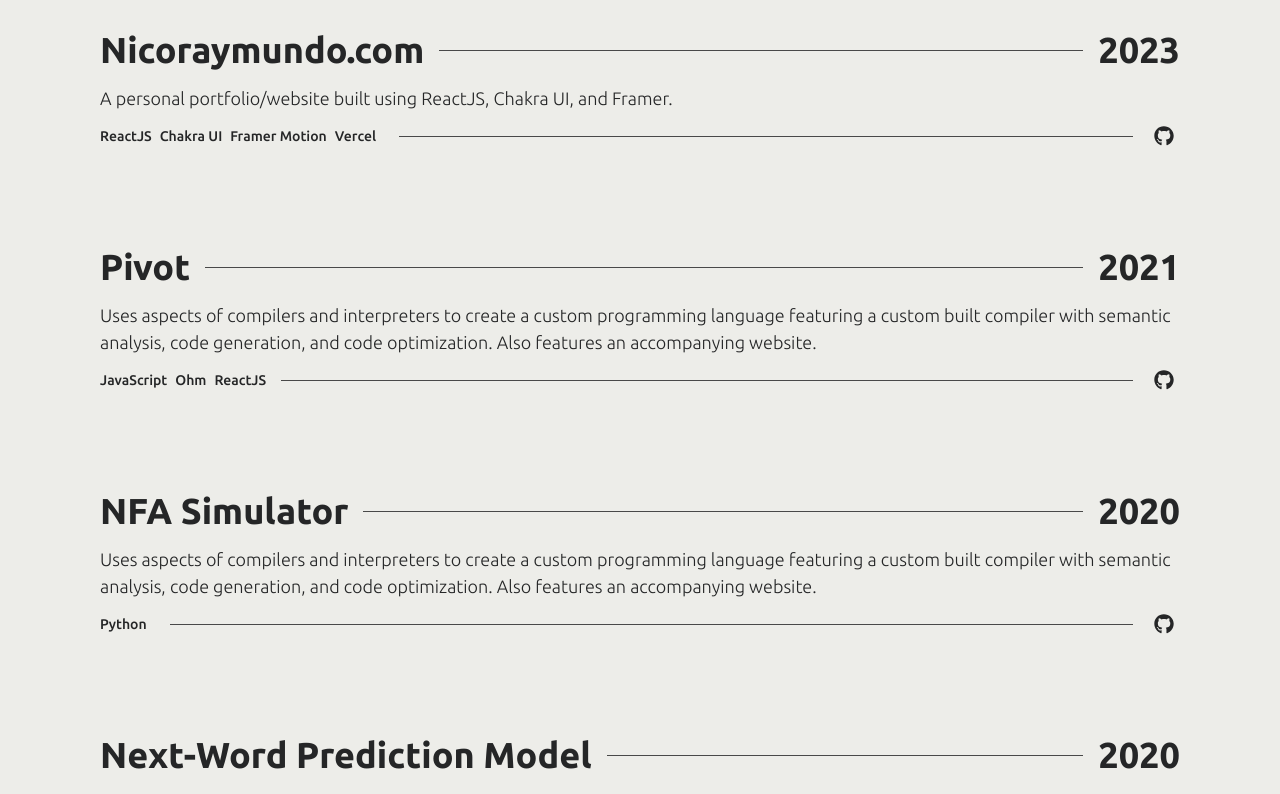
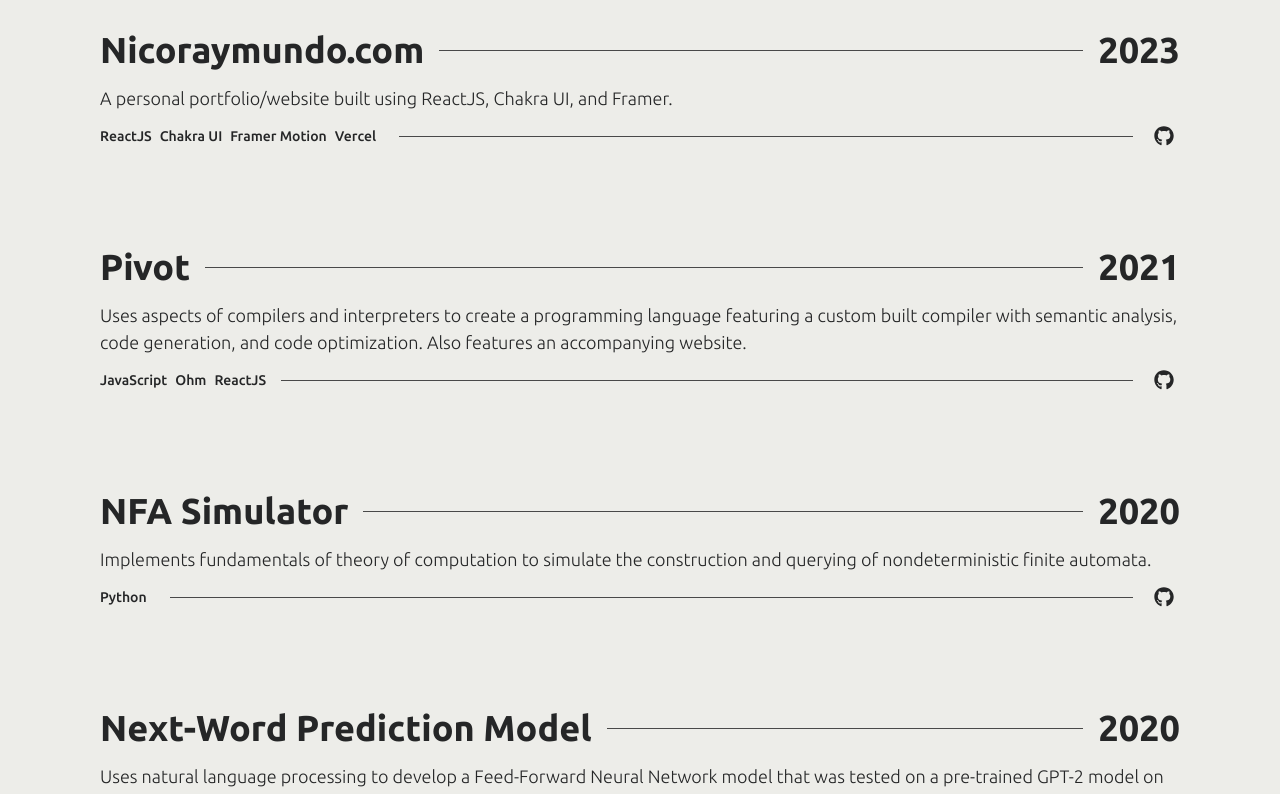
Before and after one commit to nraymundo/nicoraymundo.com-v2, a React (Vite) app: page /projects in a window 1280 px wide. Shown: the part 568-1362 px from the top of the page. Built offline with nearby package versions, Linux system fonts and the light colour scheme; no server answers; a web font is replaced by a local one.

Commit message:
refactor(projects): update descriptions (#9)

```diff
--- a/src/sections/Projects.jsx
+++ b/src/sections/Projects.jsx
@@ -65,7 +65,7 @@ export default function Projects() {
       <ProjectCard
         name='Pivot'
         year='2021'
-        description='Uses aspects of compilers and interpreters to create a custom programming language featuring a custom built compiler with semantic analysis, code generation, and code optimization. Also features an accompanying website.'
+        description='Uses aspects of compilers and interpreters to create a programming language featuring a custom built compiler with semantic analysis, code generation, and code optimization. Also features an accompanying website.'
         tech={(
           <Flex direction='row'>
             <Text textStyle='secondary' fontSize='sm' mr={2} whiteSpace='nowrap'>JavaScript</Text>
@@ -78,7 +78,7 @@ export default function Projects() {
       <ProjectCard
         name='NFA Simulator'
         year='2020'
-        description='Uses aspects of compilers and interpreters to create a custom programming language featuring a custom built compiler with semantic analysis, code generation, and code optimization. Also features an accompanying website.'
+        description='Implements fundamentals of theory of computation to simulate the construction and querying of nondeterministic finite automata.'
         tech={(
           <Flex direction='row'>
             <Text textStyle='secondary' fontSize='sm' mr={2} whiteSpace='nowrap'>Python</Text>
```
